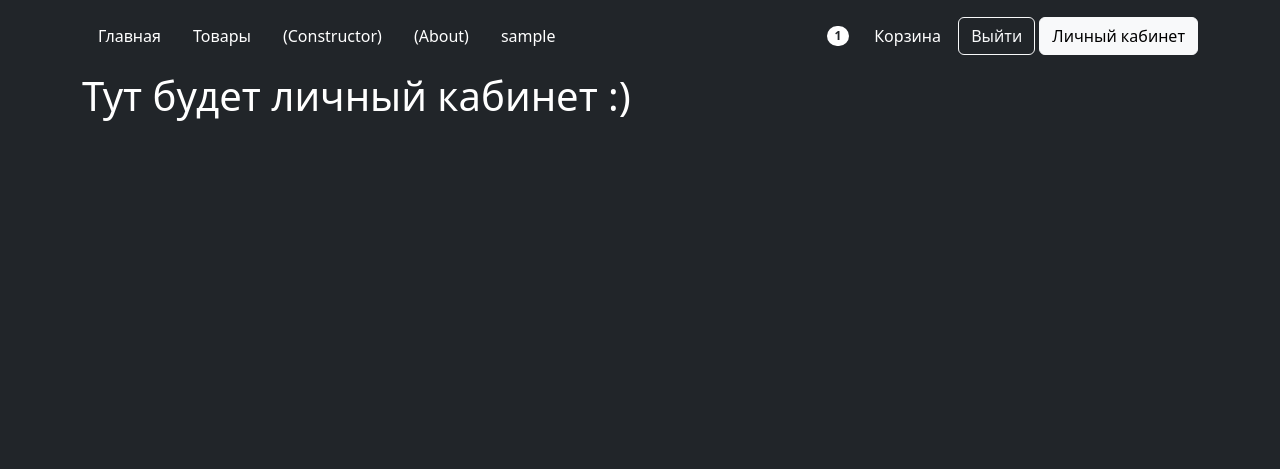
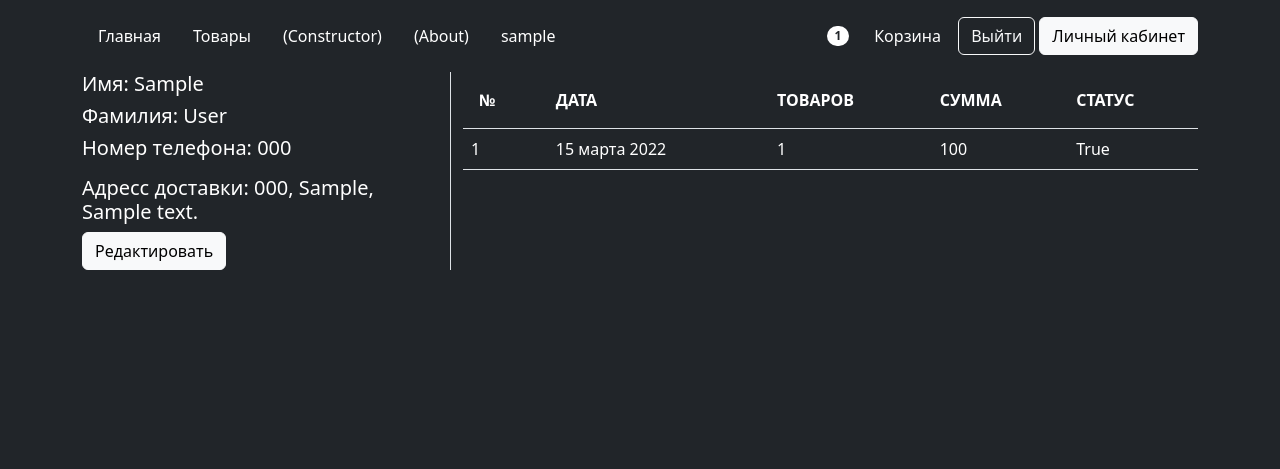
Before and after one commit to BreachAndHole/audio-store-django, a Django app: page /user/profile/ in a window 1280 px wide. Shown: the top 469 px of the page. Run offline with Django 4.2, Linux system fonts and the light colour scheme; a user stored in the database is signed in; tables that the repository leaves empty hold one stand-in row (values such as "Sample post").

Commit message:
user profile template

```diff
--- a/cables_shop/shop/templates/shop/user_profile.html
+++ b/cables_shop/shop/templates/shop/user_profile.html
@@ -2,6 +2,53 @@
 
 {% block content %}
 <div class="container">
-    <h1>Тут будет личный кабинет :)</h1>
+    <div class="row">
+        <div class="col-4">
+            <p class="h5">Имя: {{ customer.first_name }}</p>
+            <p class="h5">Фамилия: {{ customer.last_name }}</p>
+            <p class="h5">Номер телефона: {{ customer.phone }}</p>
+            <p></p>
+            <p class="h5">Адресс доставки: {{ customer.shipping_address.zipcode }}, {{ customer.shipping_address.city }}, {{ customer.shipping_address.address }}</p>
+            <button class="btn btn-light" type="submit">Редактировать</button>
+        </div>
+        <div class="col-8 border-start">
+
+            <div class="table-responsive ">
+                <table class="table">
+                    <thead>
+                    <tr class="border-bottom">
+                        <th scope="col" class="border-0 text-white">
+                            <div class="p-2 text-uppercase">№</div>
+                        </th>
+                        <th scope="col" class="border-0 text-white">
+                            <div class="py-2 text-uppercase">Дата</div>
+                        </th>
+                        <th scope="col" class="border-0 text-white">
+                            <div class="py-2 text-uppercase">Товаров</div>
+                        </th>
+                        <th scope="col" class="border-0 text-white">
+                            <div class="py-2 text-uppercase">Сумма</div>
+                        </th>
+
+                        <th scope="col" class="border-0 text-white">
+                            <div class="py-2 text-uppercase">Статус</div>
+                        </th>
+                    </tr>
+                    </thead>
+                    <tbody>
+                    {% for order in customer.order_set.all %}
+                        <tr class="border-bottom">
+                            <td class="border-0 align-middle text-white">{{ order.pk }}</td>
+                            <td class="border-0 align-middle text-white">15 марта 2022</td>
+                            <td class="border-0 align-middle text-white">{{ order.get_cart_total_products}}</td>
+                            <td class="border-0 align-middle text-white">{{ order.get_cart_total_price }}</td>
+                            <td class="border-0 align-middle text-white">{{ order.is_active }}</td>
+                        </tr>
+                    {% endfor %}
+                    </tbody>
+                </table>
+            </div>
+        </div>
+    </div>
 </div>
 {% endblock content %}
```
